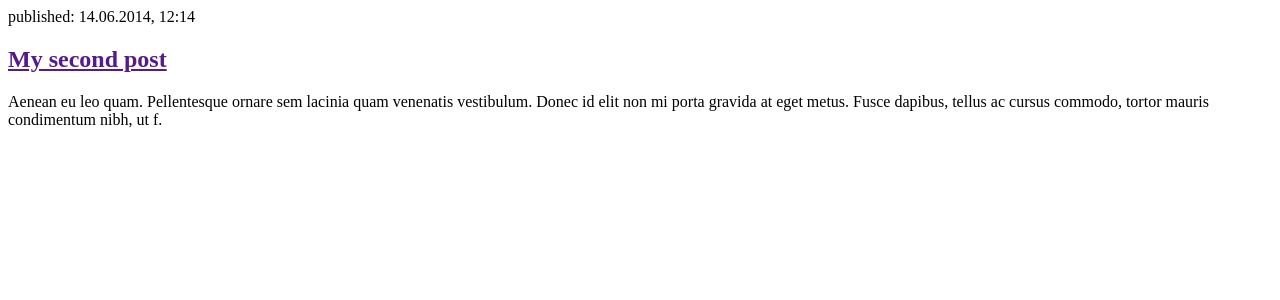
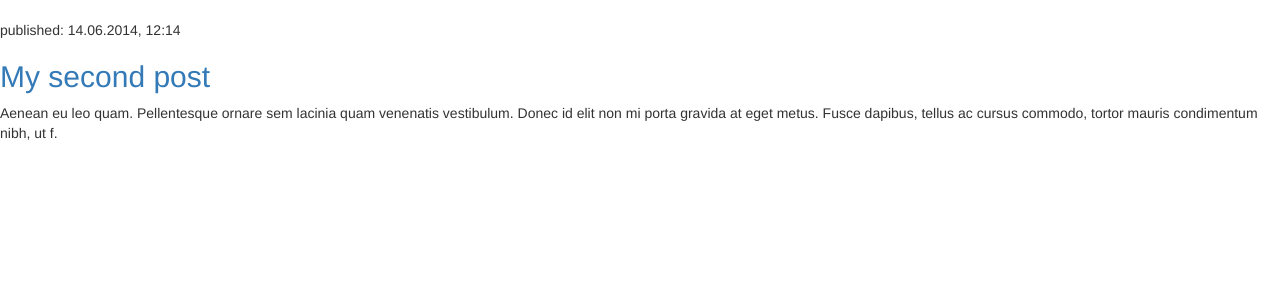
Before and after one commit to RobotGirl1610/my-first-blog, a Django app: page / in a window 1280 px wide. Shown: the top 300 px of the page. Run offline with Django 3.2, Linux system fonts and the light colour scheme; data that the repository does not hold is empty; some libraries are stand-ins or nearby versions.

Commit message:
Changed the HTML for the site.

```diff
--- a/blog/templates/blog/post_list.html
+++ b/blog/templates/blog/post_list.html
@@ -1,10 +1,12 @@
 <html>
     <head>
         <title>Leanne's Blog!</title>
+        <link rel="stylesheet" href="//maxcdn.bootstrapcdn.com/bootstrap/3.2.0/css/bootstrap.min.css">
+<link rel="stylesheet" href="//maxcdn.bootstrapcdn.com/bootstrap/3.2.0/css/bootstrap-theme.min.css">
     </head>
     <body>
         <div>
-            <h1><a href="Leanne's Blog"></a></h1>
+            <h1><a href=Leanne's Blog></a></h1>
         </div>
         {% for post in posts %}
   <div>
```
